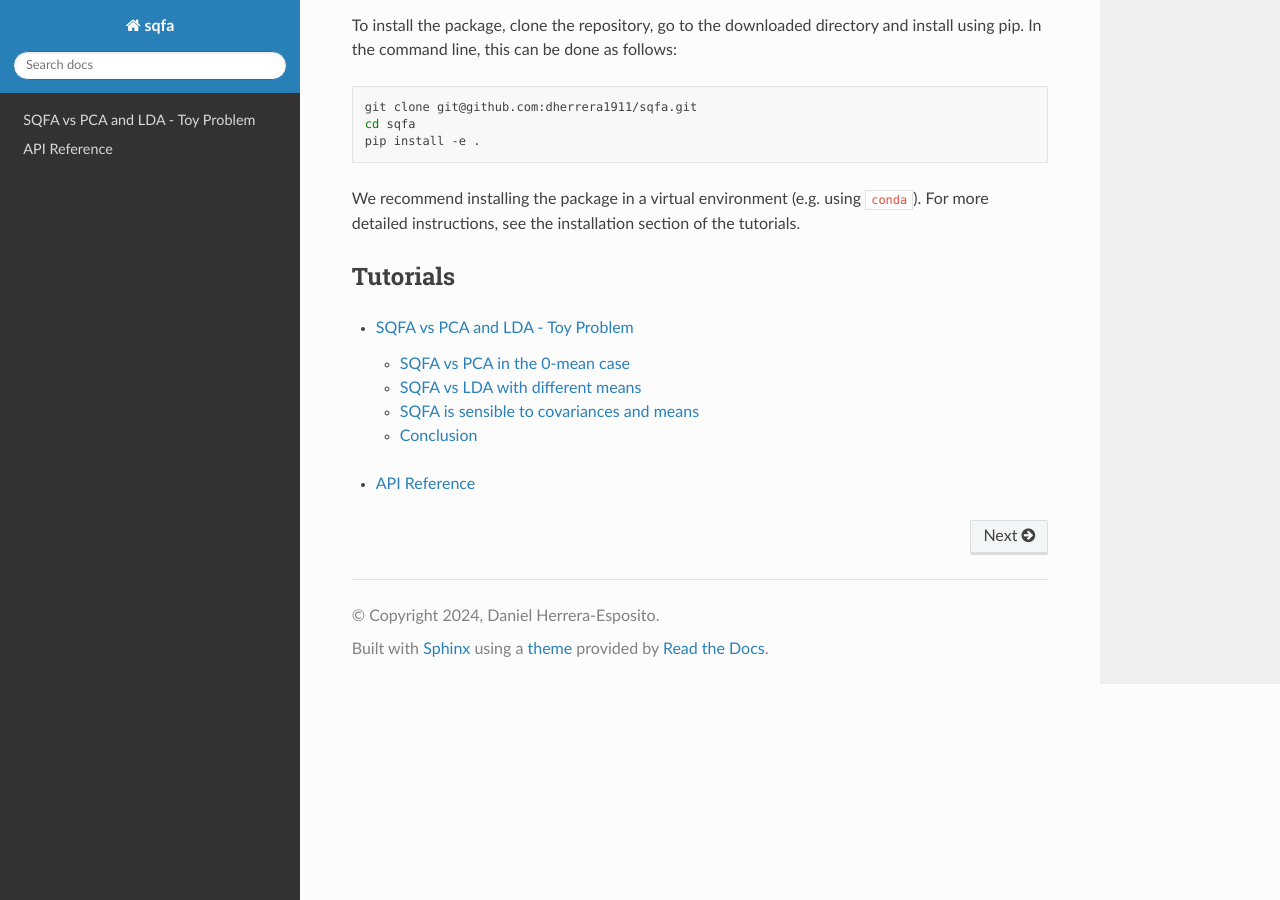
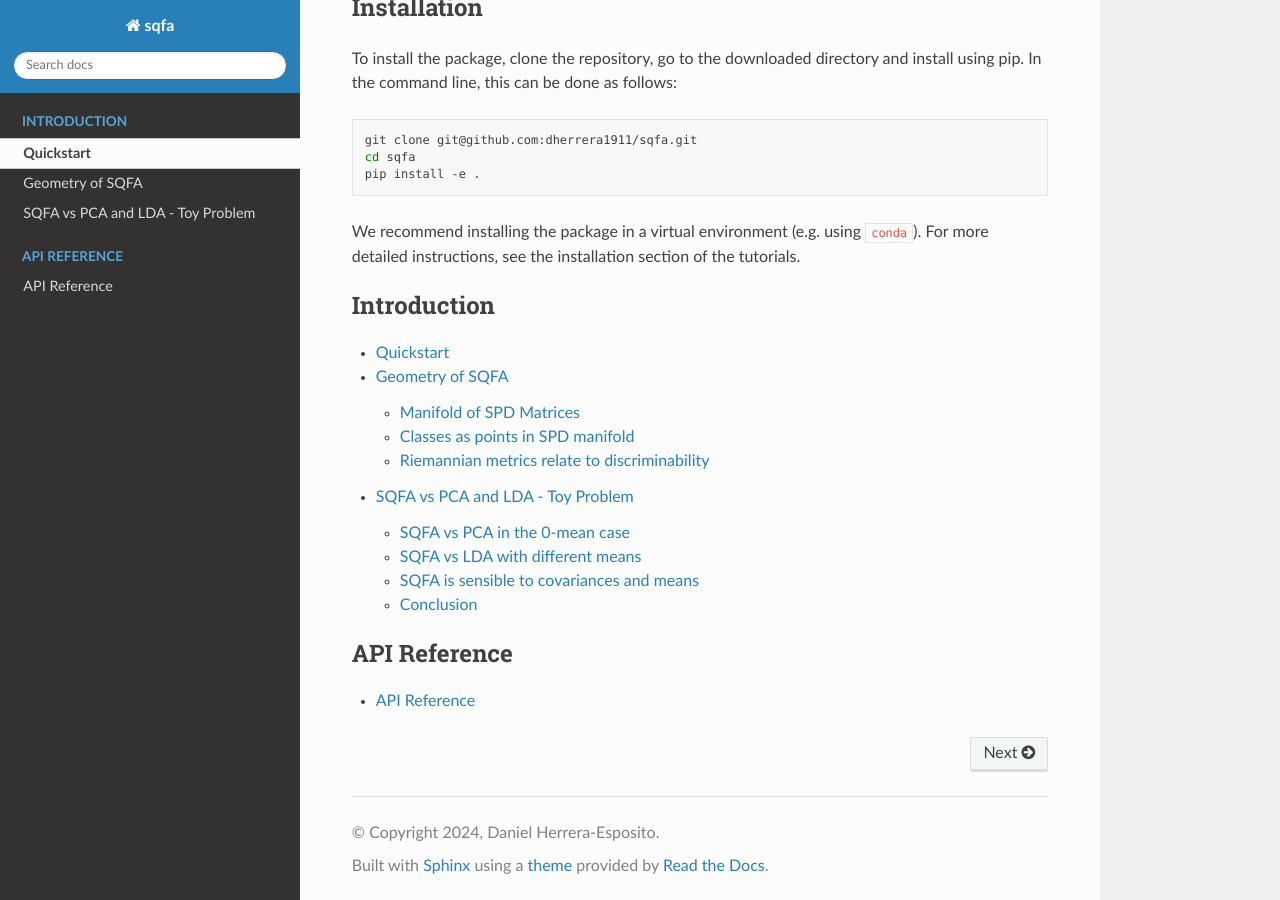
Before and after one commit to dherrera1911/sqfa, a Sphinx documentation site: the page built from docs/source/index.md, in a window 1280 px wide and 900 px high, scrolled down 1321 px. Built offline with Sphinx 7.4.7 and the Read the Docs theme 3.1.0, drawn with Linux system fonts in a browser that asks for light colours; some of the changed text lies outside the part shown.

Commit message:
Add geometry explanation

````diff
--- a/docs/source/index.md
+++ b/docs/source/index.md
@@ -1,17 +1,21 @@
-# SQFA
+# Quickstart
 
-<img src="_static/sqfa.svg" width="350" height="120">
+<p align="center">
+  <img src="_static/sqfa.svg" width="350" height="120">
+</p>
 
 ```{include} ../../README.md
 :start-line: 2
 ```
 
-## Tutorials
-
 ```{toctree}
 ---
 maxdepth: 2
+caption: Introduction
 ---
+
+self
+tutorials/spd_geometry.md
 tutorials/toy_problem.md
 ```
 
@@ -19,6 +23,7 @@
 ```{toctree}
 ---
 maxdepth: 2
+caption: API Reference
 ---
 api.md
 ```
````
